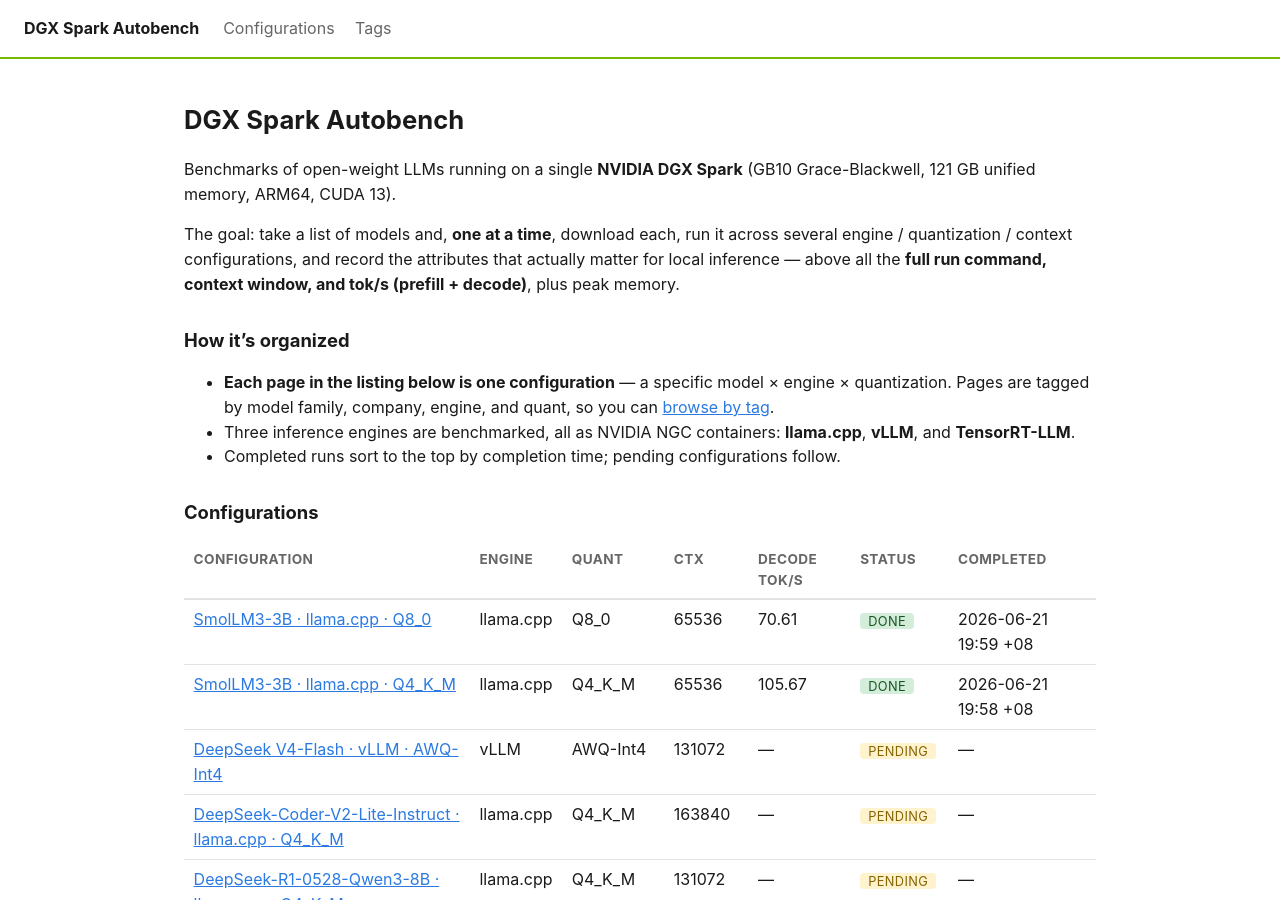
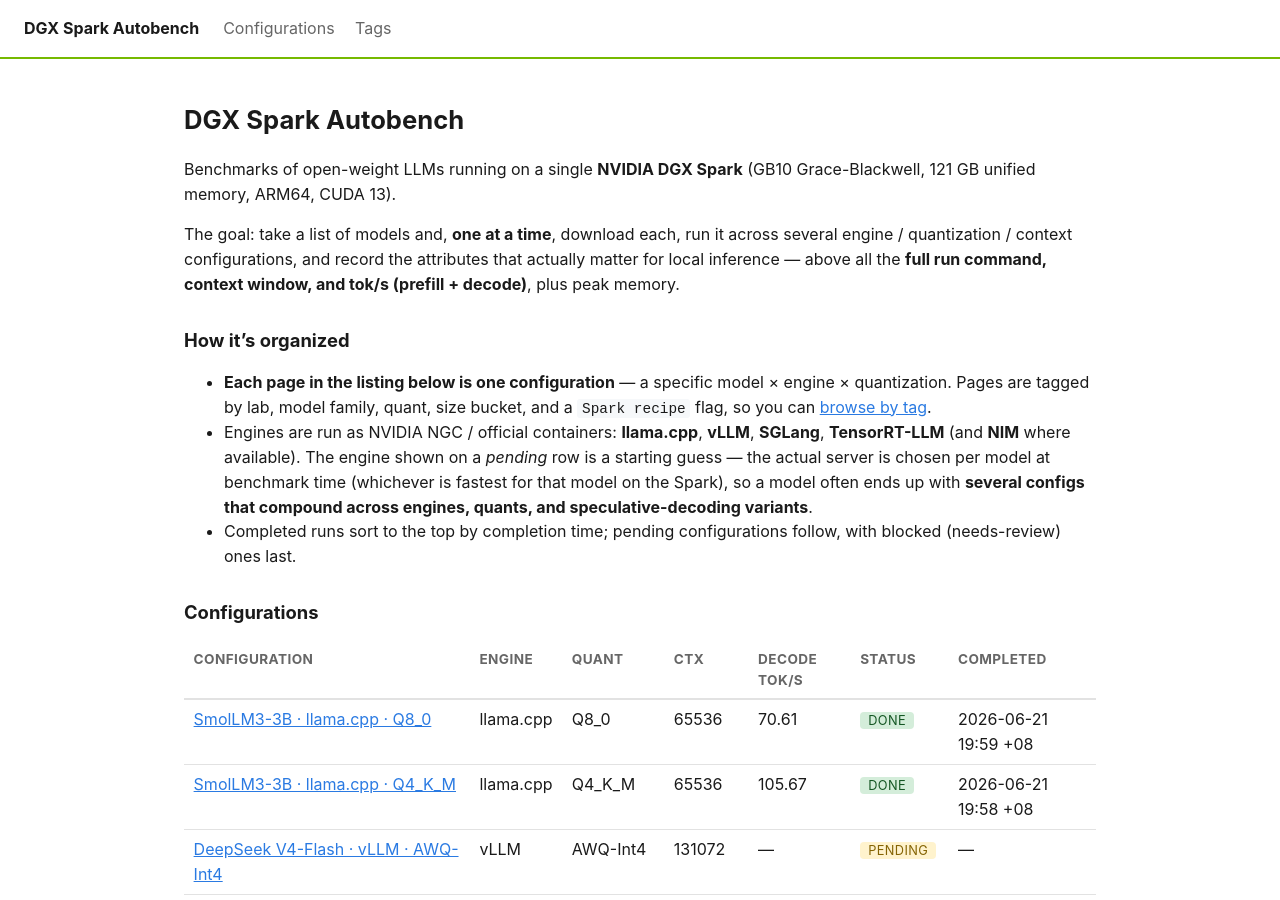
Before and after one commit to yjsoon/autobench, a Jekyll site: the page built from index.md, in a window 1280 px wide and 900 px high. Built offline with Jekyll 4.4.1, drawn with Linux system fonts in a browser that asks for light colours.

Commit message:
Embrace compounding; document engine-superseding on homepage
- CLAUDE.md: compound engine × quant × speculative as separate configs where supported
- index.md: pending-row engine is a starting guess, chosen per model at benchmark time;
  models compound across engines/quants/spec variants. Fix stale engine list + tag taxonomy.

Co-Authored-By: Claude Opus 4.8 <noreply@anthropic.com>

```diff
--- a/index.md
+++ b/index.md
@@ -16,11 +16,15 @@ and tok/s (prefill + decode)**, plus peak memory.
 ## How it's organized
 
 - **Each page in the listing below is one configuration** — a specific model × engine ×
-  quantization. Pages are tagged by model family, company, engine, and quant, so you can
-  [browse by tag]({{ '/tags/' | relative_url }}).
-- Three inference engines are benchmarked, all as NVIDIA NGC containers:
-  **llama.cpp**, **vLLM**, and **TensorRT-LLM**.
-- Completed runs sort to the top by completion time; pending configurations follow.
+  quantization. Pages are tagged by lab, model family, quant, size bucket, and a `Spark recipe`
+  flag, so you can [browse by tag]({{ '/tags/' | relative_url }}).
+- Engines are run as NVIDIA NGC / official containers: **llama.cpp**, **vLLM**, **SGLang**,
+  **TensorRT-LLM** (and **NIM** where available). The engine shown on a *pending* row is a
+  starting guess — the actual server is chosen per model at benchmark time (whichever is fastest
+  for that model on the Spark), so a model often ends up with **several configs that compound
+  across engines, quants, and speculative-decoding variants**.
+- Completed runs sort to the top by completion time; pending configurations follow, with
+  blocked (needs-review) ones last.
 
 ## Configurations
 
```
Also changed, not shown: CLAUDE.md (+4 -0 lines).
